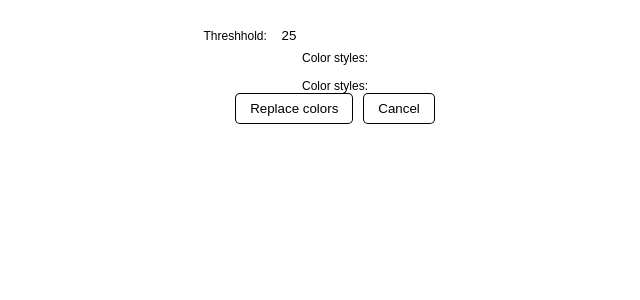
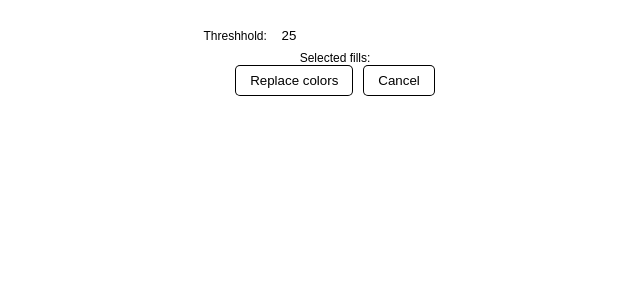
Before and after one commit to mapsandapps/figma-palette-matcher, a Vue app: page / in a window 1280 px wide. Shown: the top 300 px of the page, without its empty margins (305-945 px from the left). Built offline with nearby package versions, Linux system fonts and the light colour scheme.

Commit message:
Get closest color

```diff
--- a/src/code.ts
+++ b/src/code.ts
@@ -1,7 +1,7 @@
 import chroma from 'chroma-js'
 import { filter } from 'lodash'
 import { ColorStyle, RGB, SelectedColor } from './types'
-import { figmaToChroma, figmaToHex, replaceColor } from './utils'
+import { figmaToChroma, figmaToHex } from './utils'
 
 const DISTANCE_CAP = 25
 
@@ -39,9 +39,9 @@ figma.ui.onmessage = (message) => {
     let firstSelection
 
     const threshholdBox = document.getElementById("threshhold") as HTMLInputElement
-    const replacedColorName = replaceColor(palette, firstSelection, parseInt(threshholdBox.value) || DISTANCE_CAP)
+    // const replacedColorName = replaceColor(palette, firstSelection, parseInt(threshholdBox.value) || DISTANCE_CAP)
 
-    figma.closePlugin('Success! ' + replacedColorName)
+    // figma.closePlugin('Success! ' + replacedColorName)
   }
 
   figma.closePlugin()
@@ -68,6 +68,8 @@ const getColorStyles = (): ColorStyle[] => {
 
 const getSelections = (): SelectedColor[] => {
   const selectionsWithFill = filter(figma.currentPage.selection, (selection, i) => {
+    // TODO: this possibly should use more than just the first fill
+    // @ts-ignore
     const color = selection.fills[0].color
     return Boolean(color)
   })
--- a/src/components/ColorList.vue
+++ b/src/components/ColorList.vue
@@ -1,24 +1,17 @@
 <template>
 <div>
-  Color styles: <br />
+  Selected fills: <br />
   <div
-      v-for="(color, index) of colorStyles"
-      :key="index"
-      class="color-swatch"
-      :style="'background:' + color.hex"
-  /><br />
-  Color styles: <br />
-  <div
-      v-for="(selection, index) of selectedColors"
+      v-for="(color, index) of colors"
       :key="'color-swatch' + index"
       class="color-swatch"
-      :style="'background:' + selection.hex"
+      :style="'background:' + color.originalColor.hex"
   />
 </div>
 </template>
 
 <script lang="ts">
-import { mapMutations, mapState } from 'vuex'
+import { mapGetters, mapMutations, mapState } from 'vuex'
 export default {
   name: 'ColorList',
   components: {
@@ -28,7 +21,8 @@ export default {
   // data() {
   // },
   computed: {
-    ...mapState(['colorStyles', 'selectedColors'])
+    ...mapGetters(['colors']),
+    ...mapState(['colorStyles'])
   },
   methods: {
     handleMessage() {
--- a/src/store.ts
+++ b/src/store.ts
@@ -1,4 +1,5 @@
 import Vuex from 'vuex'
+import { getClosestColor } from './utils'
 
 const createStore = () => {
   return new Vuex.Store({
@@ -9,8 +10,9 @@ const createStore = () => {
     },
     getters: {
       colors(state) {
-        // TODO: based on selectedColors()
-        return state.selectedColors
+        return state.selectedColors.map(color => {
+          return getClosestColor(color, state.colorStyles, state.threshhold)
+        })
       }
     },
     mutations: {
--- a/src/types.ts
+++ b/src/types.ts
@@ -1,4 +1,10 @@
 import chroma from "chroma-js"
+
+export type ColorListItem = {
+  originalColor: SelectedColor
+  closestColorStyle?: ColorStyle
+  distance: number
+}
 
 export type ColorStyle = {
   id: string,
--- a/src/utils.ts
+++ b/src/utils.ts
@@ -1,31 +1,6 @@
 import chroma from 'chroma-js'
 import { minBy } from 'lodash'
-
-type PaletteItem = {
-  id: string,
-  name: string,
-  hex: string,
-  chroma: chroma.Color,
-  figma: {
-    r: number,
-    g: number,
-    b: number
-  },
-  distance: number
-}
-
-export const getClosestColor = (palette: PaletteItem[], distanceCap: number) : PaletteItem => {
-  console.log(palette)
-  let closest = minBy(palette, 'distance');
-
-  // closest color might not be that close; don't match if it's far
-  if (closest.distance > distanceCap) {
-    closest = null
-    throw('No colors in palette are close to this color')
-  }
-
-  return closest
-}
+import { ColorListItem, ColorStyle, SelectedColor } from './types'
 
 export const figmaToChroma = (color: RGB): chroma.Color => {
   return chroma(color.r * 255, color.g * 255, color.b * 255)
@@ -35,15 +10,36 @@ export const figmaToHex = (color: RGB): string => {
   return figmaToChroma(color).hex()
 }
 
-// TODO: might be unnecessary
-export const getDistance = (firstColor: chroma.Color, secondColor: chroma.Color): number => {
-  return chroma.distance(firstColor, secondColor)
+export const getClosestColor = (color: SelectedColor, colorStyles: ColorStyle[], threshhold: number) : ColorListItem => {
+  const colorStylesWithDistance = colorStyles.map(colorStyle => {
+    return {
+      ...colorStyle,
+      distance: getDistance(colorStyle.hex, color.hex)
+    }
+  })
+  const closestColorStyle = minBy(colorStylesWithDistance, 'distance')
+
+  const fullColorInfo: ColorListItem = {
+    originalColor: color,
+    distance: closestColorStyle.distance
+  }
+
+  // closest color might not be that close; don't match if it's far
+  if (closestColorStyle.distance <= threshhold) {
+    fullColorInfo.closestColorStyle = closestColorStyle
+  }
+
+  return fullColorInfo
 }
 
-export const replaceColor = (palette: PaletteItem[], selection: SceneNode, distanceCap: number) => {
-  const closestColor = getClosestColor(palette, distanceCap)
-  // @ts-ignore // TODO:
-  selection.fillStyleId = closestColor.id
+export const getDistance = (firstHex: string, secondHex: string): number => {
+  return chroma.distance(firstHex, secondHex)
+}
 
-  return closestColor.name
-}
+// export const replaceColor = (palette: PaletteItem[], selection: SceneNode, distanceCap: number) => {
+//   const closestColor = getClosestColor(palette, distanceCap)
+//   // @ts-ignore // TODO:
+//   selection.fillStyleId = closestColor.id
+
+//   return closestColor.name
+// }
```
